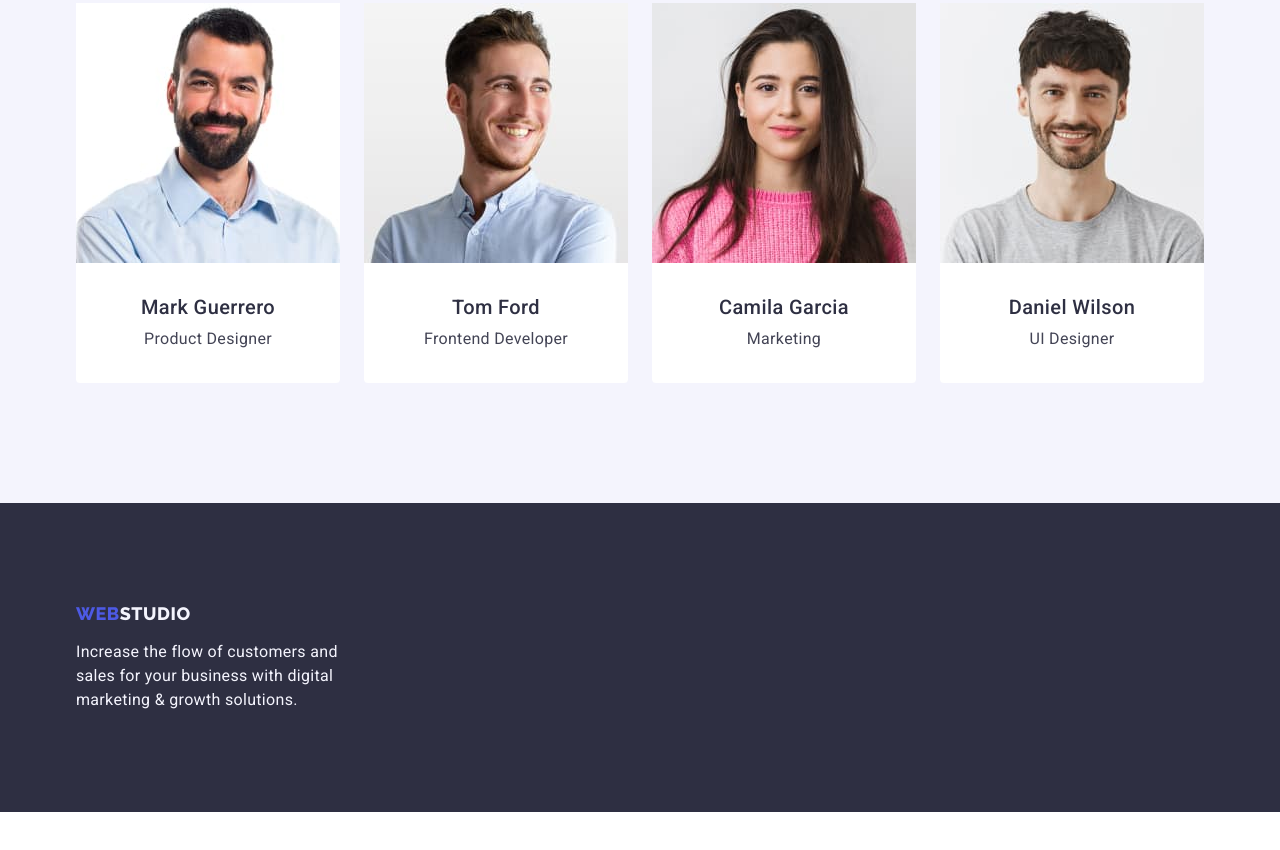
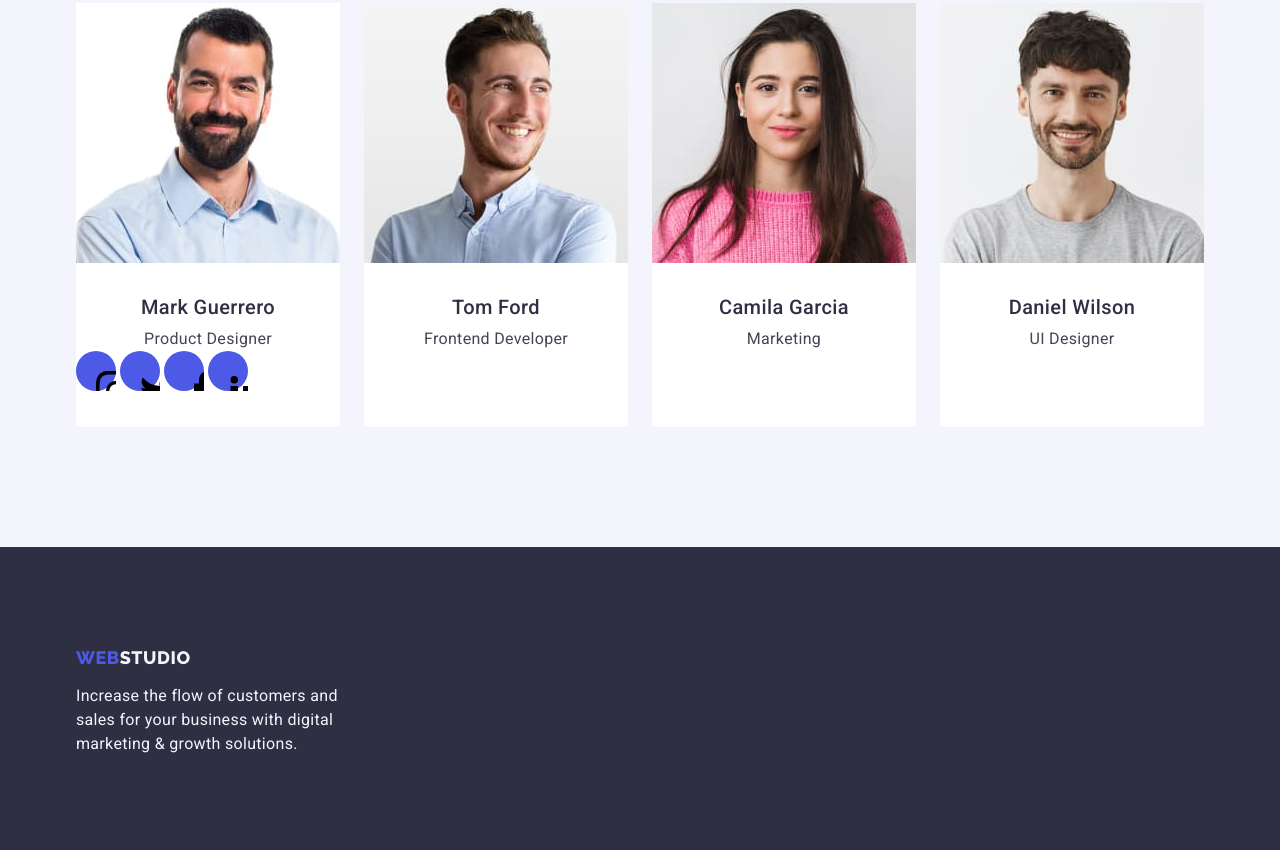
Before and after one commit to LJAROCKA/goit-markup-hw-04, a plain HTML site: page index.html in a window 1280 px wide. Shown: the part 1802-2652 px from the top of the page. Before the commit the page ends 2614 px from the top, so only its background shows below. Drawn offline with nearby package versions, Linux system fonts and the light colour scheme.

Commit message:
zmiany 2

```diff
--- a/index.html
+++ b/index.html
@@ -66,7 +66,20 @@
 <section class="team"><div class="container section-team">
     <h2 class="service-fields">Our Team</h2>
     <ul class="team-members list">
-        <li class="person"><img src="images/Mark.jpg" alt="man-with-a-black-beard" width="264" height="260"><div class="person-details"><h3  class="description-name">Mark Guerrero</h3><p class="text">Product Designer</p></div></li>
+        <li class="person"><img src="images/Mark.jpg" alt="man-with-a-black-beard" width="264" height="260"><div class="person-details"><h3  class="description-name">Mark Guerrero</h3><p class="text">Product Designer</p>
+            <div>
+                <svg width="40" height="40" viewBox="-20 -20 40 40"><circle r="20" fill="#4D5AE5"/><use href=./images/icons.svg#icon-instagram></use></svg>
+                <svg width="40" height="40"viewBox="-20 -20 40 40"><circle r="20" fill="#4D5AE5"/>
+                    <use href=./images/icons.svg#icon-twitter></use>
+                </svg>
+                <svg width="40" height="40"viewBox="-20 -20 40 40"><circle r="20" fill="#4D5AE5"/>
+                    <use href=./images/icons.svg#icon-facebook></use>
+                </svg>
+                <svg width="40" height="40"viewBox="-20 -20 40 40"><circle r="20" fill="#4D5AE5"/>
+                    <use href=./images/icons.svg#icon-linkedin2></use>
+                </svg>
+
+            </div></div></li>
         <li class="person"><img src="images/Tom.jpg" alt="man-with-a-red-beard" width="264" height="260"><div class="person-details"><h3  class="description-name">Tom Ford</h3><p class="text">Frontend Developer</p></div></li>
         <li class="person"><img src="images/Camilla.jpg" alt="woman-in-a-pink-sweater" width="264" height="260"><div class="person-details"><h3  class="description-name">Camila Garcia</h3><p class="text">Marketing</p></div></li>
         <li class="person"><img src="images/Daniel.jpg" alt="man-in-a-gray-T-shirt" width="264" height="260"><div class="person-details"><h3  class="description-name">Daniel Wilson</h3><p class="text">UI Designer</p></div></li></ul>
```
Also changed, not shown: images/icons.svg (added).
